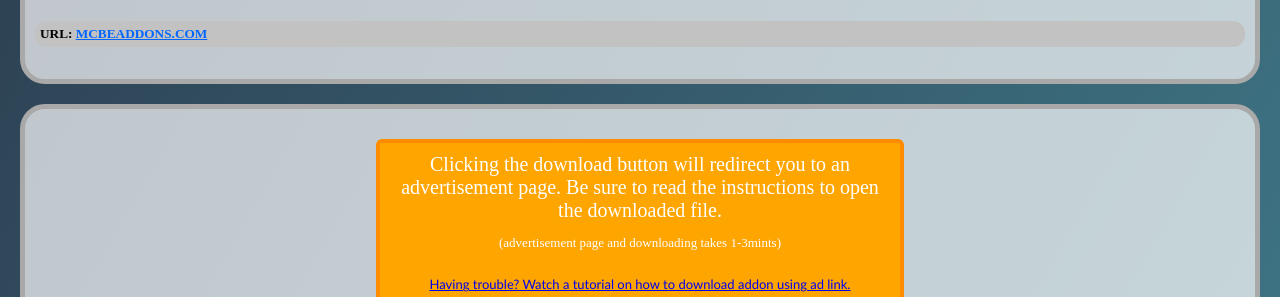
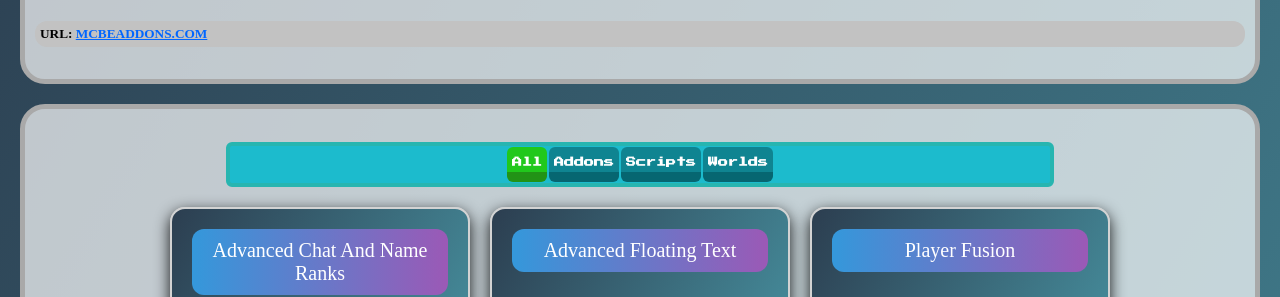
Before and after one commit to Orzubek2009/mcbeaddons, a plain HTML site: page index.html in a window 1280 px wide. Shown: the part 285-582 px from the top of the page. Drawn offline with Linux system fonts and the light colour scheme; grey boxes are pictures that could not be loaded.

Commit message:
Update index.html

```diff
--- a/index.html
+++ b/index.html
@@ -4,7 +4,8 @@
     <meta charset="UTF-8">
     <meta name="viewport" content="width=device-width, initial-scale=1.0">
     <meta name="google-adsense-account" content="ca-pub-9583628379659507">
-    <title>MCBE Addons</title>
+    <title>MCBEADDONS 💎</title>
+        <link rel="icon" href="https://github.com/Orzubek2009/mcbeaddons/blob/main/favcon.png?raw=true" type="image/x-icon">
     <link href="https://fonts.googleapis.com/css2?family=Press+Start+2P&display=swap" rel="stylesheet">
     <style>
         body {
@@ -625,7 +626,7 @@
 	<script src="./arrays/addons.js"></script>
 	<script src="./arrays/authors.js"></script>
     <script>
-const uselink2 = false;
+const uselink2 = true;
 const updateNeeded = false;
 
 
```
